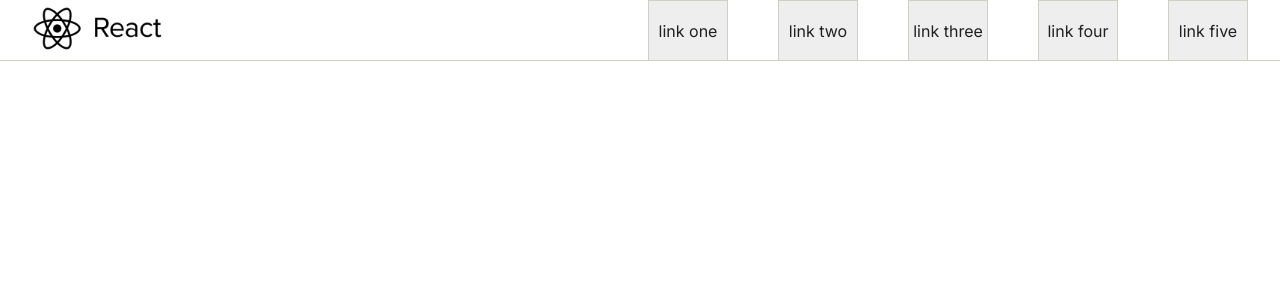
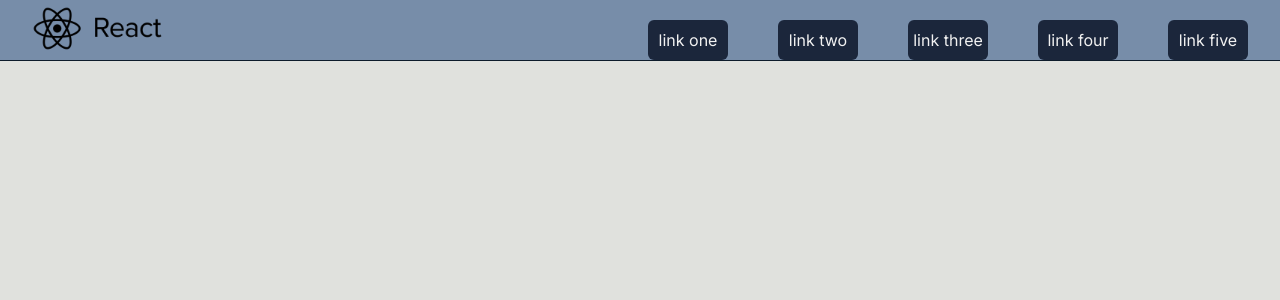
Before and after one commit to novel-code/nove-code-video-2, a React (Create React App) app: page / in a window 1280 px wide. Shown: the top 300 px of the page. Built offline with nearby package versions, Linux system fonts and the light colour scheme.

Commit message:
re-designed the ui

```diff
--- a/src/App.css
+++ b/src/App.css
@@ -1,5 +1,7 @@
+/* 0d1b2a 1b263b 415a77 778da9 e0e1dd  */
 .header-parent {
-  border-bottom: solid 1px #CDD1C4;
+  border-bottom: solid 1px #0d1b2a;
+  background-color: #778da9;
 }
 
 .header {
@@ -22,12 +24,16 @@
 .header-nav-link {
   text-decoration: none;
   height: 100%;
-  background: #eee;
+  background: #1b263b;
   display: flex;
   width: 80px;
+  height: 40px;
+
   justify-content: center;
-  border: solid 1px #CDD1C4;
+  /* border: solid 1px #CDD1C4; */
   border-bottom: none;
+  border-radius: 6px;
+  margin-top: 20px;
 }
 
 .header-nav-link span {
@@ -35,9 +41,13 @@
   align-self: center;
 }
 
+
+
 .header-nav-options {
   position: relative;
-  height: 60px;
+  height: 40px;
+  margin-top: 20px;
+
   display: flex;
   align-items: center;
   cursor: pointer;
@@ -45,12 +55,14 @@
 
 .header-nav-div {
   /* text-decoration: none; */
+  border-radius: 6px;
+
   height: 100%;
-  background: #eee;
+  background: #1b263b;
   display: flex;
   width: 80px;
   justify-content: center;
-  border: solid 1px #CDD1C4;
+  /* border: solid 1px #CDD1C4; */
   border-bottom: none;
 }
 
@@ -67,16 +79,22 @@
   left: -100%;
 }
 
+.header-nav-ul {
+  /* padding-top: 10px; */
+
+}
+
 .sub-menu-li {
+
   width: 100%;
   height: 40px;
-  background-color: #eee;
+  background-color: #1b263b;
 }
 
 .sub-menu-link {
   display: flex;
   align-items: center;
-  border: solid 1px #CDD1C4;
+  border: solid 1px #0d1b2a;
   border-bottom: none;
   padding-left: 1rem;
   height: 100%;
@@ -99,12 +117,21 @@
   position: relative;
   width: 100%;
   height: 40px;
-  background-color: #eee;
+  background-color: #1b263b;
 }
+
+.header-nav-link:hover,
+.sub-menu-li:hover,
+.grand-child-link:hover,
+.options-hover:hover .header-nav-div,
+.sub-menu-hover:hover .sub-menu-div {
+  background-color: #0d1b2a;
+}
+
 
 .sub-menu-ul {
   position: absolute;
-  background-color: #eee;
+  background-color: #1b263b;
   list-style: none;
   top: 0px;
   left: 100%;
@@ -114,22 +141,14 @@
 .sub-menu-div {
   display: flex;
   align-items: center;
-  border: solid 1px #CDD1C4;
+  border: solid 1px #0d1b2a;
   border-bottom: none;
   padding-left: 1rem;
   height: 100%;
   width: 100%;
 }
 
-.grand-child-link {
-  height: 40px;
-  border: solid 1px #CDD1C4;
-  border-bottom: none;
-  padding-left: 1rem;
-  display: flex;
-  align-items: center;
-  white-space: nowrap;
-}
+/* .grand-child-link {} */
 
 .grand-child-link:last-child {
   border-bottom: solid 1px #CDD1C4;
@@ -137,6 +156,15 @@
 
 .grand-child-link a {
   text-decoration: none;
+  height: 100%;
+  width: 100%;
+  padding-left: 1rem;
+  display: flex;
+  align-items: center;
+  height: 40px;
+  border: solid 1px #0d1b2a;
+  border-bottom: none;
+  white-space: nowrap;
 }
 
 .main-nav {
@@ -145,3 +173,20 @@
   width: 600px;
   justify-content: space-between;
 }
+
+.main-content {
+  height: 100%;
+  display: flex;
+  align-items: center;
+  justify-content: center;
+  margin: auto 2rem;
+}
+
+.heading {
+  color: #181818;
+}
+
+.arrow {
+  margin-left: auto;
+  padding-right: 10px;
+}
--- a/src/index.css
+++ b/src/index.css
@@ -4,12 +4,13 @@
   box-sizing: border-box;
   margin: 0;
   padding: 0;
-  color: #212121;
+  color: #f1f1f1;
   font-family: 'Inter', sans-serif;
   font-weight: 400;
 }
 
 body {
+  background-color: #e0e1dd;
+  height: 70vh;
   margin: 0;
-
 }
```
